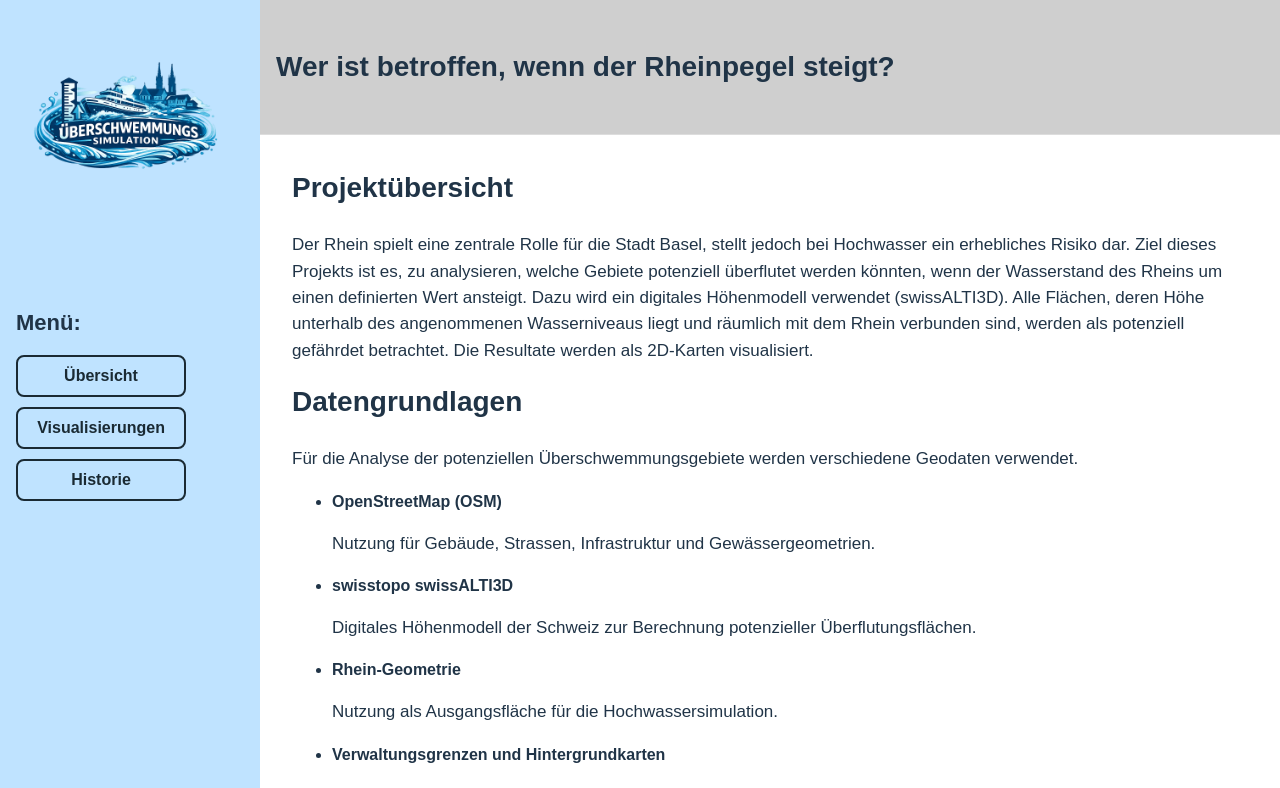
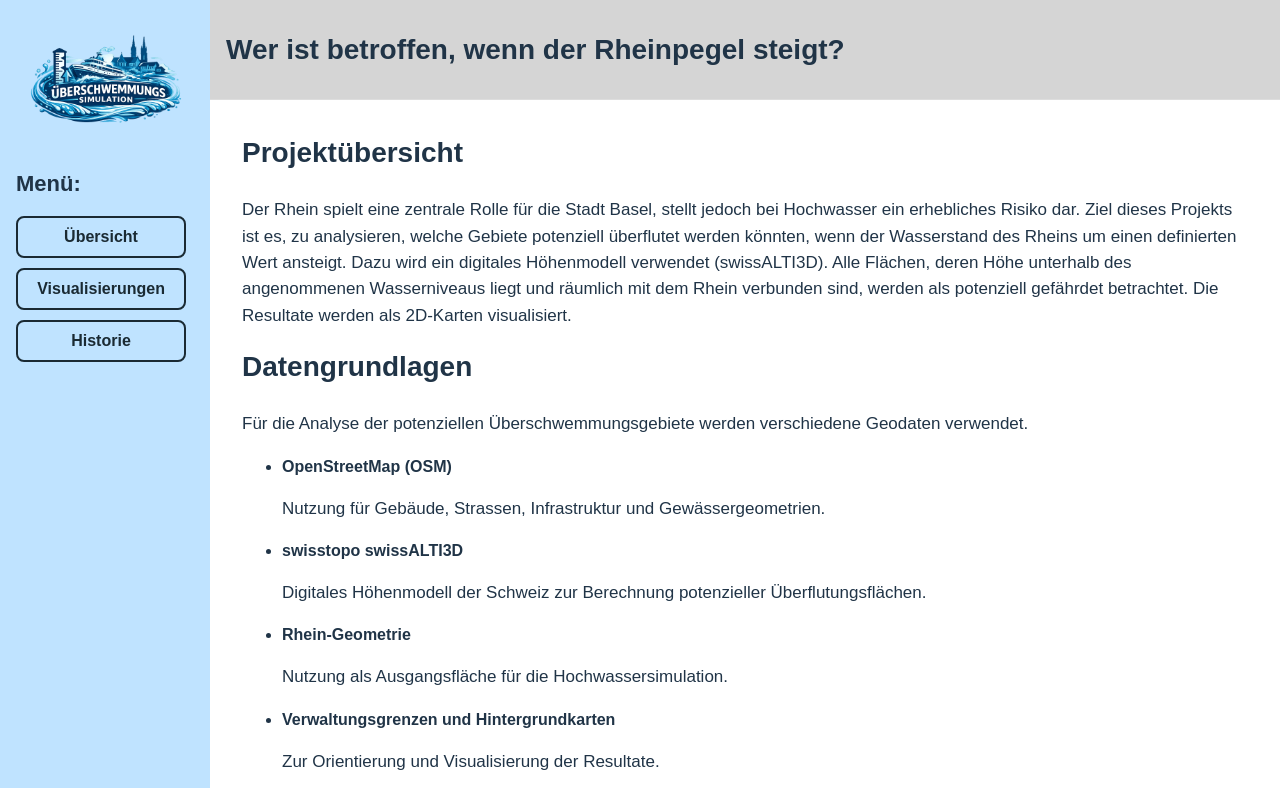
Before and after one commit to Aurelia-ew/Ueberschwemmung_Rhein, a React (Vite) app in the folder Frontend/my-app/: page / in a window 1280 px wide. Shown: the top 788 px of the page. Built offline with nearby package versions, Linux system fonts and the light colour scheme; no server answers.

Commit message:
Anpassung App.css

```diff
--- a/Frontend/my-app/src/App.css
+++ b/Frontend/my-app/src/App.css
@@ -29,18 +29,19 @@ body {
 }
 
 .sidebar {
-  width: 260px;
-  min-width: 260px;
+  width: 210px;
+  min-width: 210px;
   min-height: 100vh;
   background: #bfe3ff;
   padding: 24px 16px;
   font-size: 16px;
+  margin-top: -20px;
 }
 
 .sidebar-logo {
-  width: 95%;
+  width: 100%;
   display: block;
-  margin-bottom: 70px;
+  margin-bottom: -10px;
 }
 
 .sidebar-title {
@@ -83,9 +84,9 @@ body {
 
 .page-header {
   width: 100%;
-  height: 135px;
+  height: 100px;
   border-bottom: 1px solid #ddd;
-  background: #cfcfcf;
+  background: #d5d5d5;
   box-sizing: border-box;
   display: flex;
   align-items: center;
```
